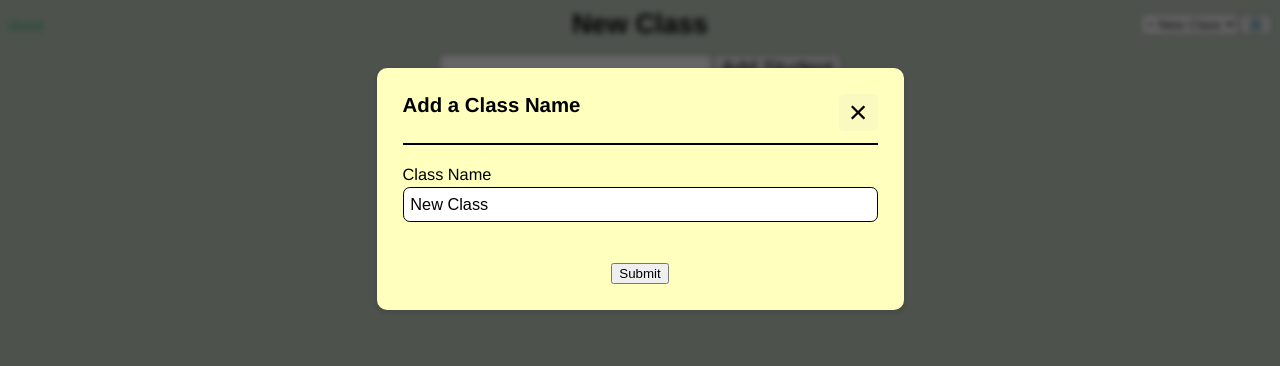
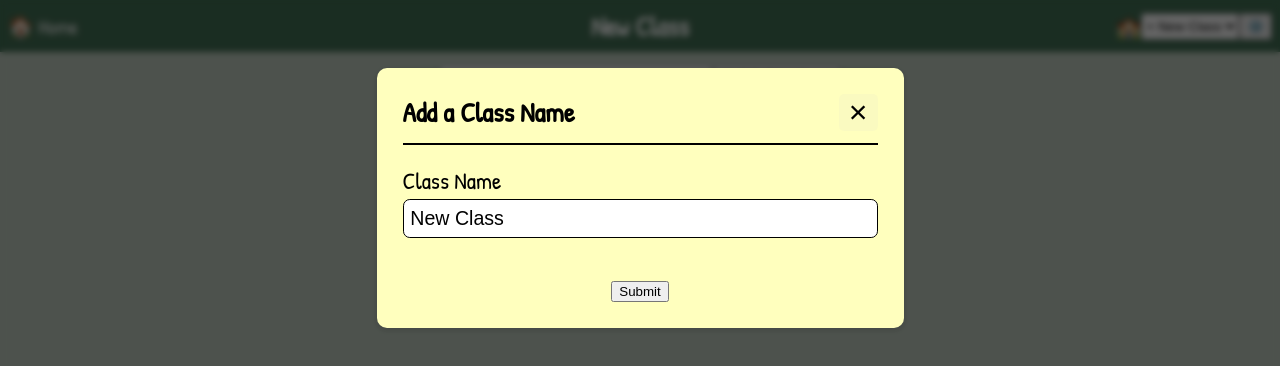
Before and after one commit to jtagliaferro74/seat-cheats, a Vue app: page /seat-cheats/new in a window 1280 px wide. Shown: the top 366 px of the page. Built offline with nearby package versions, Linux system fonts and the light colour scheme.

Commit message:
style changes

```diff
--- a/src/App.vue
+++ b/src/App.vue
@@ -14,17 +14,21 @@
 </script>
 
 <style>
+	@import url("https://fonts.googleapis.com/css2?family=Patrick+Hand&display=swap");
 	html {
 		font-size: 85%;
 	}
 	#app {
-		font-family: Avenir, Helvetica, Arial, sans-serif;
+		font-family: "Patrick Hand", Helvetica, Arial, sans-serif;
 		-webkit-font-smoothing: antialiased;
 		-moz-osx-font-smoothing: grayscale;
 		text-align: center;
 		/* color: #2c3e50; */
 		/* height: 100vh; */
 		/* margin-top: 60px; */
+	}
+	body {
+		margin: 0;
 	}
 
 	html {
--- a/src/components/DraggableDiv.vue
+++ b/src/components/DraggableDiv.vue
@@ -228,6 +228,7 @@
 		display: flex;
 		justify-content: center;
 		align-items: center;
+		/* font-family: "Avenir", Helvetica, Arial, sans-serif; */
 	}
 	.utility-container {
 		position: absolute;
--- a/src/components/Modal.vue
+++ b/src/components/Modal.vue
@@ -65,6 +65,7 @@
 		background-color: rgba(0, 0, 0, 0.6);
 		z-index: 9999;
 		backdrop-filter: blur(3px);
+		font-size: 1.2rem;
 	}
 
 	.modal .modal-inner {
@@ -123,6 +124,7 @@
 	.modal-header h2 {
 		color: black;
 		margin: 0;
+		font-size: 2rem;
 	}
 
 	.modal-header .close-btn {
--- a/src/router/index.js
+++ b/src/router/index.js
@@ -6,12 +6,12 @@ import SeatCheats from "../views/SeatCheats.vue";
 const routes = [
 	{
 		path: "/",
-		name: "Seating Chart Manager | SeatCheats",
+		name: "Seating Chart Manager | Seat Cheats",
 		component: Home,
 	},
 	{
 		path: "/:id",
-		name: "Class View | SeatCheats",
+		name: "Class View | Seat Cheats",
 		component: SeatCheats,
 	},
 ];
@@ -23,7 +23,7 @@ const router = createRouter({
 
 router.afterEach((to) => {
 	nextTick(() => {
-		document.title = to.name || "SeatCheats";
+		document.title = to.name || "Seat Cheats";
 	});
 });
 
--- a/src/views/Home.vue
+++ b/src/views/Home.vue
@@ -1,18 +1,23 @@
 <template>
 	<div class="content">
 		<div class="hero">
-			<h1>SeatCheats</h1>
-			<p>Classroom Seating Chart Manager</p>
-			<router-link to="/new">New Seating Chart</router-link>
+			<div class="heading">
+				<h1>Seat Cheats</h1>
+				<p>Classroom Seating Chart Manager</p>
+			</div>
+			<router-link class="new-btn" to="/new">New Seating Chart ➡</router-link>
 		</div>
 
 		<h2>My Charts</h2>
 		<div class="classroom-links-container">
-			<div class="classroom-link-btn" v-for="(classroom, i) in allClasses" :key="i">
-				<router-link :to="`/${i}`">
-					{{ classroom.name }}
-				</router-link>
-			</div>
+			<router-link
+				v-for="(classroom, i) in allClasses"
+				:key="i"
+				class="classroom-link-btn"
+				:to="`/${i}`"
+			>
+				{{ classroom.name }}
+			</router-link>
 		</div>
 	</div>
 	<!-- <button class="deleteAll">Delete All</button> -->
@@ -43,16 +48,37 @@
 
 <!-- Add "scoped" attribute to limit CSS to this component only -->
 <style scoped>
+	h1 {
+		font-size: 4rem;
+		margin-bottom: 0;
+	}
 	.content {
 		max-width: 1200px;
 		margin: auto;
+		font-size: 1.4em;
+	}
+	.heading {
+		margin-bottom: 3rem;
+	}
+	.hero {
+		margin-bottom: 4rem;
+	}
+
+	.new-btn {
+		background-color: #437055;
+		padding: 1rem;
+		border-radius: 20px;
+		color: white;
+	}
+	.new-btn:hover {
+		background-color: #2e503c;
 	}
 	.classroom-links-container {
 		display: flex;
 		flex-wrap: wrap;
 		justify-content: center;
-		margin: 5rem;
-		margin-top: 0.5rem;
+		/* margin: 5rem;
+		margin-top: 0.5rem; */
 	}
 
 	.classroom-link-btn {
--- a/src/views/SeatCheats.vue
+++ b/src/views/SeatCheats.vue
@@ -1,13 +1,14 @@
 <template>
 	<div class="navbar noprint">
 		<div class="navbar-item home-link-container">
-			<router-link to="/">Home</router-link>
+			<router-link to="/">🏠 Home</router-link>
 		</div>
 		<div class="navbar-item heading-container">
 			<h1>{{ activeClass.name }}</h1>
 		</div>
 		<div class="navbar-item settings-container">
-			<select v-if="activeClass" @change="changeClass" name="" id="">
+			<label for="classSelect">🏫</label>
+			<select v-if="activeClass" @change="changeClass" name="" id="classSelect">
 				<option
 					v-for="(classroom, i) in allClasses"
 					:value="i"
@@ -21,17 +22,20 @@
 			<button @click="openSettingsModal">⚙&#xFE0F;</button>
 		</div>
 	</div>
-	<form @submit.prevent="addStudent" class="noprint">
+
+	<form @submit.prevent="addStudent" class="add-student-form noprint">
 		<div class="add-student-input">
 			<input type="text" v-model="newStudent" />
 			<button type="submit">Add Student</button>
 		</div>
 	</form>
-	<button @click="randomize">Randomize</button>
-	<button v-if="swapModeActive" type="button" @click="toggleSwapMode">End Swap</button>
-	<button v-else type="button" @click="toggleSwapMode">Swap</button>
-	<button @click="saveClass">Save</button>
-	<button type="button" @click="print">Print</button>
+	<div class="tools-container noprint">
+		<button @click="randomize">Randomize</button>
+		<button v-if="swapModeActive" type="button" @click="toggleSwapMode">End Swap</button>
+		<button v-else type="button" @click="toggleSwapMode">Swap</button>
+		<button @click="saveClass">Save</button>
+		<button type="button" @click="print">Print</button>
+	</div>
 	<!-- <button @click="increaseFontSize">+</button>
 	<button @click="decreaseFontSize">-</button> -->
 	<div class="canvas">
@@ -794,6 +798,7 @@
 		background-image: radial-gradient(black 1px, transparent 0);
 		background-size: 40px 40px;
 		background-position: -19px -19px;
+		/* font-size: 1.2rem; */
 	}
 	@page {
 		size: landscape;
@@ -838,6 +843,7 @@
 		margin-bottom: 1.5rem;
 	}
 	.modal-form-control label {
+		font-size: 1.2em;
 		margin-bottom: 0.25rem;
 	}
 
@@ -917,7 +923,9 @@
 	}
 
 	.student-icon {
-		font-size: 1.1em;
+		color: black;
+		font-family: "Avenir", Helvetica, Arial, sans-serif;
+		font-size: 1.2em;
 		position: absolute;
 		bottom: 0;
 		left: 0;
@@ -927,6 +935,10 @@
 		background: none;
 		border: none;
 		padding: 0.2rem;
+	}
+
+	.draggable-div p {
+		font-size: 1.4em;
 	}
 
 	.draggable-div:hover .lock-icon--unlocked {
@@ -964,21 +976,37 @@
 		justify-content: space-between;
 		align-items: center;
 		margin-bottom: 1rem;
+		background-color: #437055;
 	}
 
 	.navbar > .navbar-item {
 		flex: 1 1 0;
 		display: flex;
+		padding: 8px;
+		color: white;
 		/* justify-content: space-between; */
 	}
 
 	.home-link-container {
+		font-size: 1.5em;
 		justify-content: left;
 	}
 	.settings-container {
+		font-size: 1.5em;
 		justify-content: right;
 	}
 	.heading-container {
 		justify-content: center;
 	}
+	.add-student-form {
+		margin-bottom: 0.5rem;
+	}
+	.tools-container {
+		display: flex;
+		justify-content: center;
+	}
+	a {
+		color: white;
+		text-decoration: none;
+	}
 </style>
--- a/vue.config.js
+++ b/vue.config.js
@@ -1,3 +1,5 @@
+// TURN ON FOR DEPLOY
+
 module.exports = {
 	publicPath: "/seat-cheats/",
 };
```
